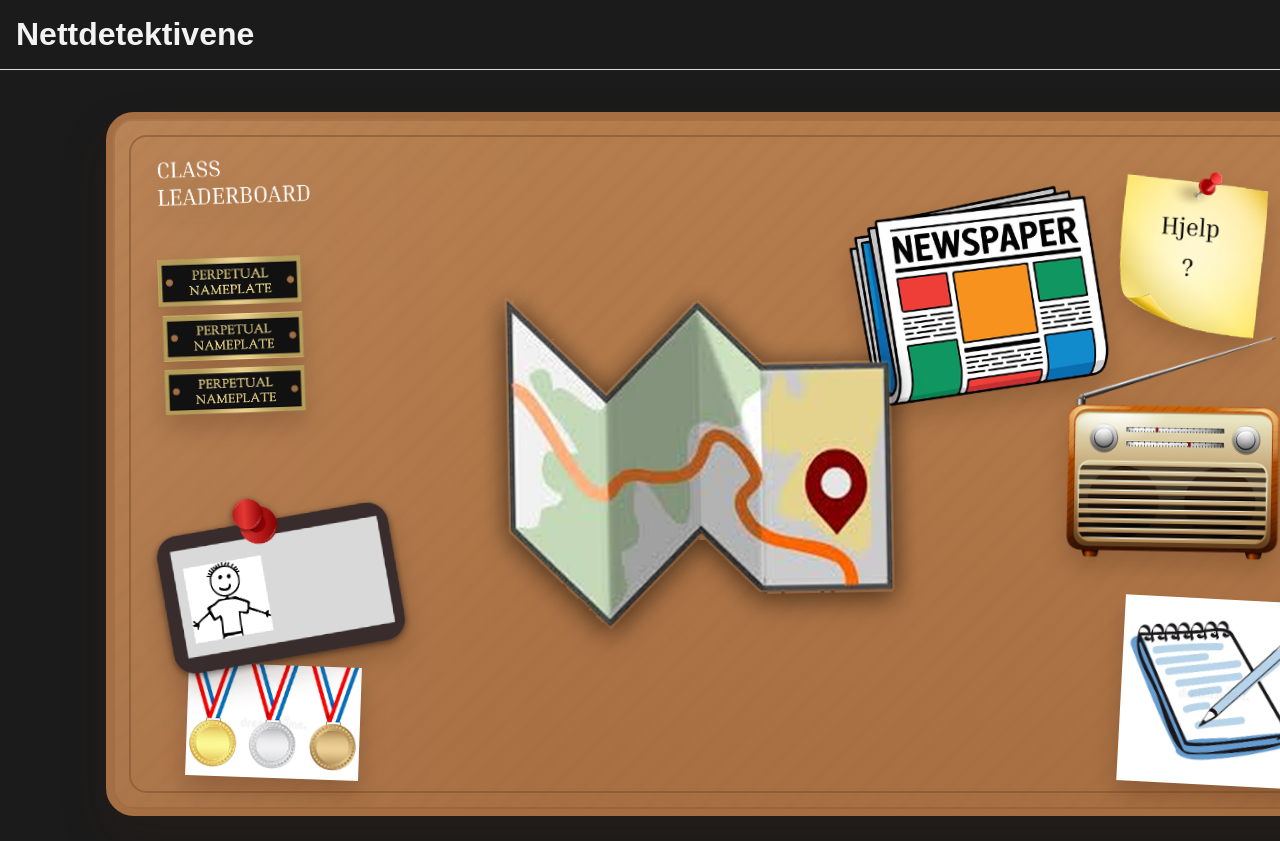
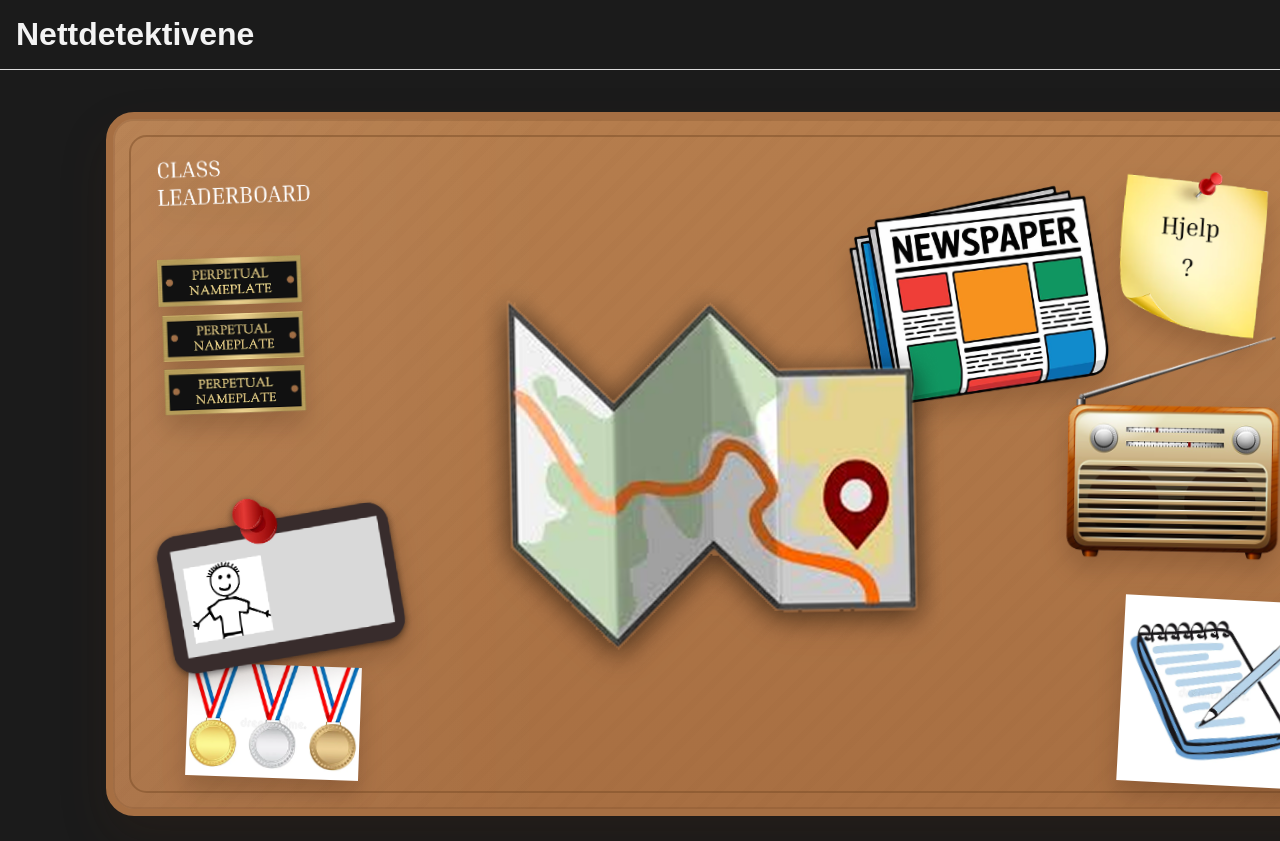
Before and after one commit to moss-flower/nettdetektivene-systemutvkling2, a Nuxt app in the folder frontend/: page /student/home in a window 1280 px wide. Shown: the top 841 px of the page. Built offline with nearby package versions, Linux system fonts and the light colour scheme.

Commit message:
refactor(studentHome): make the map item larger

```diff
--- a/frontend/app/pages/student/home.vue
+++ b/frontend/app/pages/student/home.vue
@@ -213,7 +213,7 @@ function handleClick(item: StudentHomeItem) {
 .student-home__item--map {
   top: 19%;
   left: 29%;
-  width: 37%;
+  width: 39%;
   z-index: 8;
 }
 
```
